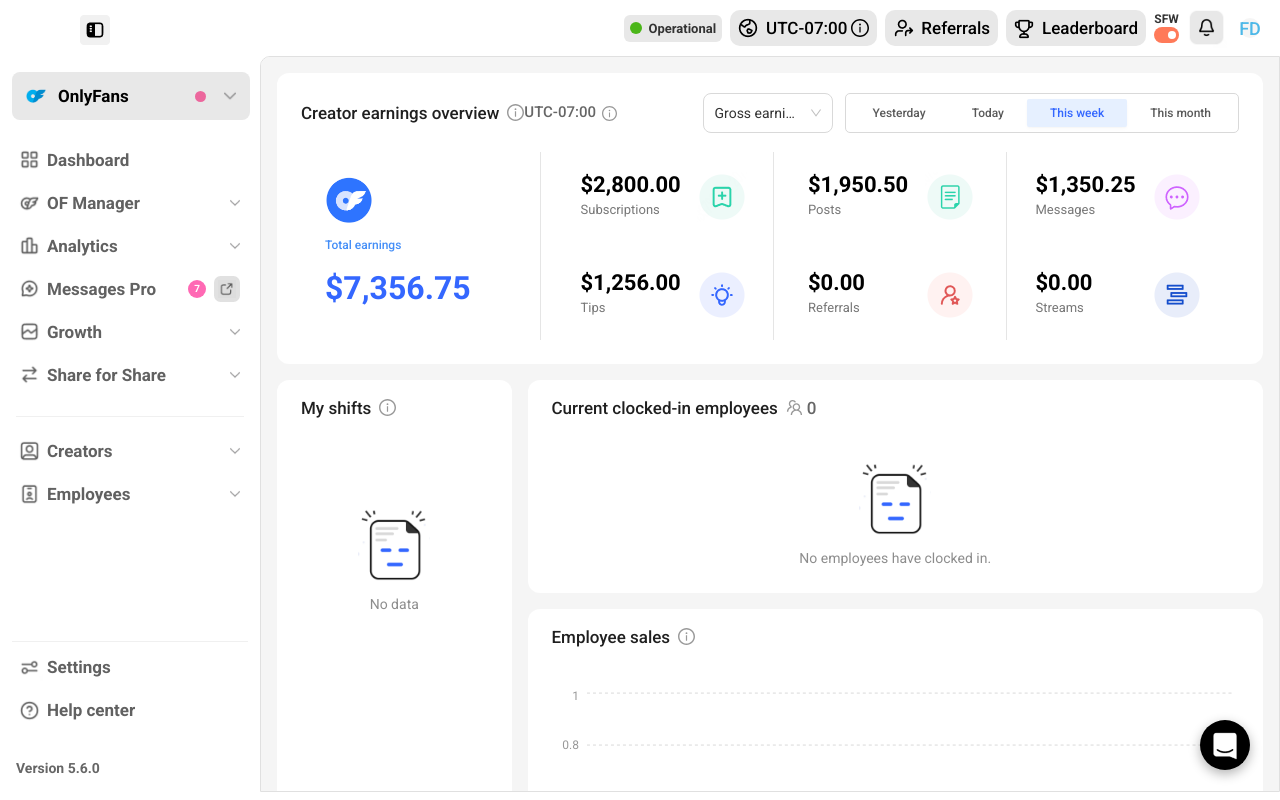
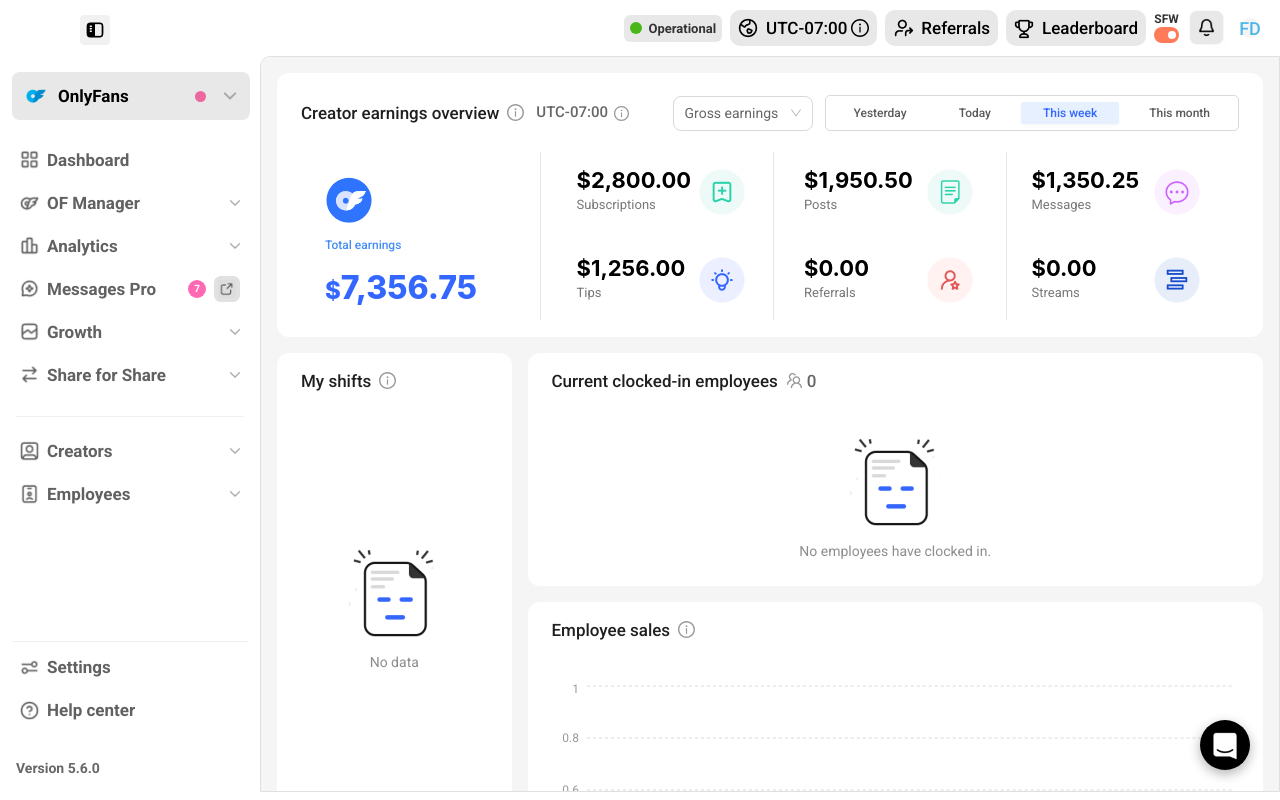
Before and after one commit to SWMKRS/winfloww, a React (Vite) app: page / in a window 1280 px wide. Built offline with nearby package versions, Linux system fonts and the light colour scheme.

Commit message:
fix dashboard nitpicks

```diff
--- a/src/components/EarningsOverview.css
+++ b/src/components/EarningsOverview.css
@@ -32,8 +32,19 @@
 
 .earnings-amount {
   font-size: 32px;
-  font-weight: 700;
+  font-weight: 800;
   color: #3467ff;
+  font-family: BlinkMacSystemFont, 'Roboto', sans-serif;
+}
+
+.earnings-dollar {
+  font-size: 24px;
+  font-weight: 800;
+}
+
+.earnings-number {
+  font-size: 32px;
+  font-weight: 800;
 }
 
 /* earnings cards */
@@ -41,11 +52,11 @@
   display: flex;
   align-items: center;
   justify-content: space-between;
-  padding: 0 24px;
+  padding: 0 24px 0 20px;
   background: white;
   border: none;
   border-radius: 12px;
-  min-height: 90px;
+  min-height: 80px;
 }
 
 .earnings-cards-wrapper {
@@ -85,6 +96,7 @@
   font-weight: 700;
   color: #000;
   line-height: 1;
+  font-family: BlinkMacSystemFont, 'Roboto', sans-serif;
 }
 
 .earnings-card-title {
--- a/src/components/EarningsOverview.jsx
+++ b/src/components/EarningsOverview.jsx
@@ -81,7 +81,10 @@
           <div className="total-earnings-circle">
             <img src={ofLogo} alt="OnlyFans" className="earnings-logo" />
             <div className="earnings-label">Total earnings</div>
-            <div className="earnings-amount">${formatCurrency(currentEarnings.total)}</div>
+            <div className="earnings-amount">
+              <span className="earnings-dollar">$</span>
+              <span className="earnings-number">{formatCurrency(currentEarnings.total)}</span>
+            </div>
           </div>
         </Col>
         <Col xs={24} lg={18}>
--- a/src/pages/Dashboard.css
+++ b/src/pages/Dashboard.css
@@ -14,6 +14,7 @@
 
 .earnings-overview-card .ant-card-body {
   padding-top: 0 !important;
+  padding-bottom: 0 !important;
 }
 
 .dashboard-card .ant-card-head-title {
@@ -89,6 +90,11 @@
   align-items: center;
   justify-content: center;
   min-height: 250px;
+  height: 400px;
+}
+
+.shifts-card .ant-empty {
+  margin: 0 !important;
 }
 
 /* Employees Card */
@@ -129,7 +135,7 @@
 }
 
 .earnings-type-select {
-    height: 40px;
+    height: 35px;
 }
 
 /* Earnings Type Select Styling */
@@ -138,7 +144,12 @@
 }
 
 .earnings-type-select .ant-select-selection-item {
-  color: #333 !important;
+  color: #666 !important;
+  font-weight: 400 !important;
+}
+
+.ant-select-selection-item {
+    padding-inline-end: 3px !important;
 }
 
 /* Segmented Control Styling */
@@ -146,7 +157,7 @@
   background: transparent !important;
   border: 1px solid #d9d9d9;
   border-radius: 5px;
-  padding: 4px;
+  /* padding: 4px; */
   font-size: 12px;
   font-weight: 500;
   gap: 4px;
@@ -156,15 +167,26 @@
 .time-filter-segmented .ant-segmented-item {
   border-radius: 2px;
   transition: all 0.2s ease;
-  padding-top: 0 !important;
-  padding-bottom: 0 !important;
-  margin-top: 1px !important;
-  margin-bottom: 1px !important;
-  padding-left: 12px !important;
-  padding-right: 12px !important;
-  line-height: 20px !important;
-  min-height: 28px !important;
+
+    /* padding-bottom: 4px !important; */
+
+  padding-left: 11px !important;
+  padding-right: 11px !important;
+  /* line-height: 12px !important; */
+  height: 22px !important;
+
+  margin: 4px !important;
 }
+
+.ant-segmented-item-label {
+    line-height: 22px !important;
+    /* padding-top: 3px !important; */
+
+
+    /* line-height: 18px !important; */
+  /* height: 22px !important; */
+}
+
 
 .time-filter-segmented .ant-segmented-item:hover {
   background: #e6f0ff !important;
--- a/src/pages/Dashboard.jsx
+++ b/src/pages/Dashboard.jsx
@@ -75,7 +75,7 @@
           <div className="card-title-row">
             <div style={{ paddingTop: '80px' }}>
             </div>
-            <span>
+            <span style={{ marginRight: '12px' }}>
               Creator earnings overview
               <Tooltip title="View your earnings breakdown">
                 <InfoCircleOutlined style={{ marginLeft: 8, color: '#999' }} />
@@ -95,7 +95,7 @@
               className="earnings-type-select"
               value={earningsType}
               onChange={setEarningsType}
-              style={{ width: 130 }}
+              style={{ width: 140 }}
               options={[
                 { value: 'Gross earnings', label: 'Gross earnings' },
                 { value: 'Net earnings', label: 'Net earnings' }
@@ -131,7 +131,7 @@
             <Empty
               image={noDataImage}
               description="No data"
-              styles={{ image: { height: 80 } }}
+              styles={{ image: { height: 100 } }}
             />
           </Card>
         </Col>
@@ -157,7 +157,7 @@
                     <Empty
                     image={noDataImage}
                     description="No employees have clocked in."
-                    styles={{ image: { height: 80 } }}
+                    styles={{ image: { height: 100 } }}
                     />
                   {/* <p className="empty-text">No employees have clocked in.</p> */}
                 </div>
@@ -226,11 +226,11 @@
                 }
               >
                 <div className="empty-employees">
-                  <Empty
-                    image={noDataImage}
-                    description="No data"
-                    styles={{ image: { height: 80 } }}
-                  />
+            <Empty
+              image={noDataImage}
+              description="No data"
+              styles={{ image: { height: 100 } }}
+            />
                 </div>
               </Card>
             </Col>
--- a/src/styles/globals.css
+++ b/src/styles/globals.css
@@ -1,4 +1,4 @@
-@import url('https://fonts.googleapis.com/css2?family=Roboto:wght@300;400;500;700&display=swap');
+@import url('https://fonts.googleapis.com/css2?family=Roboto:wght@300;400;500;700;800&display=swap');
 
 * {
   margin: 0;
```
